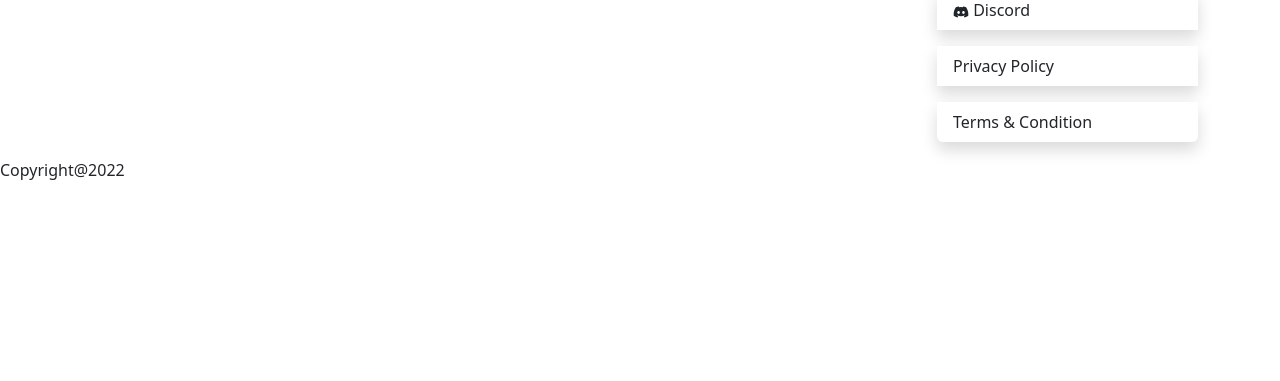
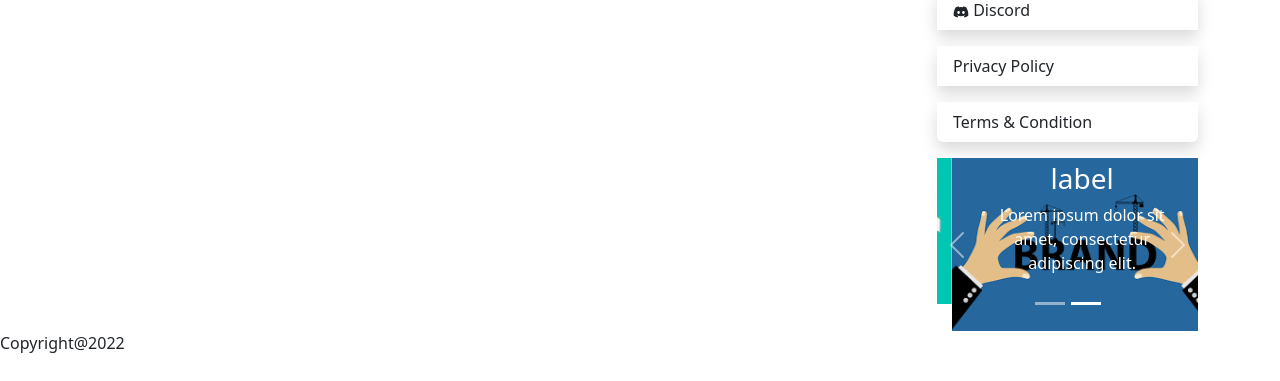
Before and after one commit to Atherbiswas/anaconda-news-client, a React (Create React App) app: page / in a window 1280 px wide. Shown: the part 394-775 px from the top of the page. Built offline with nearby package versions, Linux system fonts and the light colour scheme; no server answers.

Commit message:
carosuel add

```diff
--- /dev/null
+++ b/src/Pages/Shared/BrandCarousel/BrandCoursel.js
@@ -0,0 +1,37 @@
+import React from 'react';
+import Carousel from 'react-bootstrap/Carousel';
+import Brand1 from '../../../assets/Brands/Brand1.png';
+import Brand2 from '../../../assets/Brands/Brand2.png';
+
+
+const BrandCoursel = () => {
+    return (
+        <Carousel>
+      <Carousel.Item>
+        <img
+          className="d-block w-100"
+          src={Brand1}
+          alt="First slide"
+        />
+        <Carousel.Caption>
+          <h3>First slide label</h3>
+          <p>Nulla vitae elit libero, a pharetra augue mollis interdum.</p>
+        </Carousel.Caption>
+      </Carousel.Item>
+      <Carousel.Item>
+        <img
+          className="d-block w-100"
+          src={Brand2}
+          alt="Second slide"
+        />
+
+        <Carousel.Caption>
+          <h3>Second slide label</h3>
+          <p>Lorem ipsum dolor sit amet, consectetur adipiscing elit.</p>
+        </Carousel.Caption>
+      </Carousel.Item>
+    </Carousel>
+    );
+};
+
+export default BrandCoursel;
--- a/src/Pages/Shared/RightSideNav/RightSideNav.js
+++ b/src/Pages/Shared/RightSideNav/RightSideNav.js
@@ -3,6 +3,7 @@
 import ButtonGroup from 'react-bootstrap/ButtonGroup';
 import ListGroup from 'react-bootstrap/ListGroup';
 import { FaGoogle, FaGithub, FaDiscord, FaFacebook, FaYoutube, FaWhatsapp, FaTwitter} from "react-icons/fa";
+import BrandCoursel from '../BrandCarousel/BrandCoursel';
 
 const RightSideNav = () => {
     return (
@@ -23,6 +24,9 @@
                     <ListGroup.Item className="mb-3 border border-0 shadow">Terms & Condition</ListGroup.Item>
                 </ListGroup>
             </div>
+            <div>
+                <BrandCoursel></BrandCoursel>
+            </div>
         </div>
     );
 };
```
Also changed, not shown: src/assets/Brands/Brand1.png (added), src/assets/Brands/Brand2.png (added).
